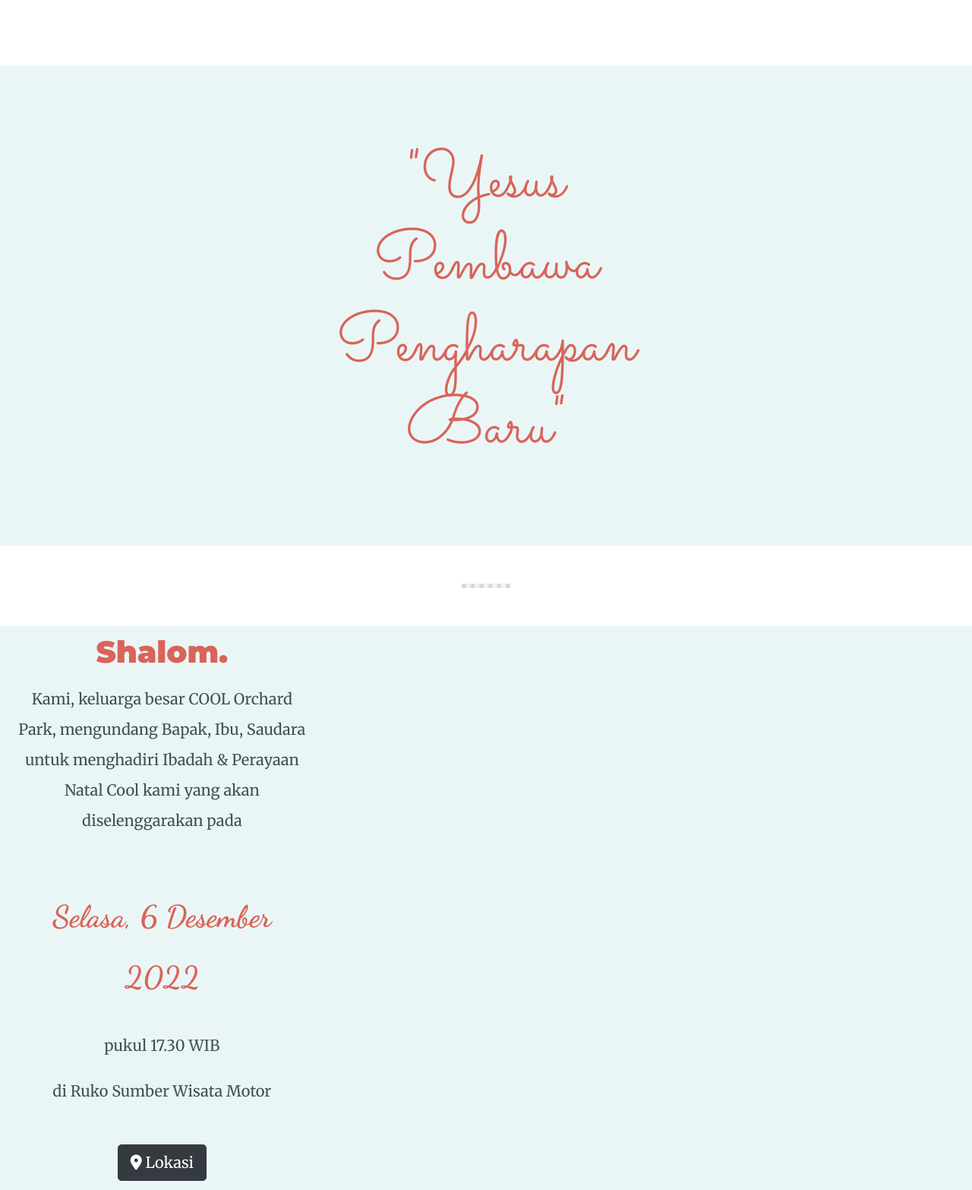
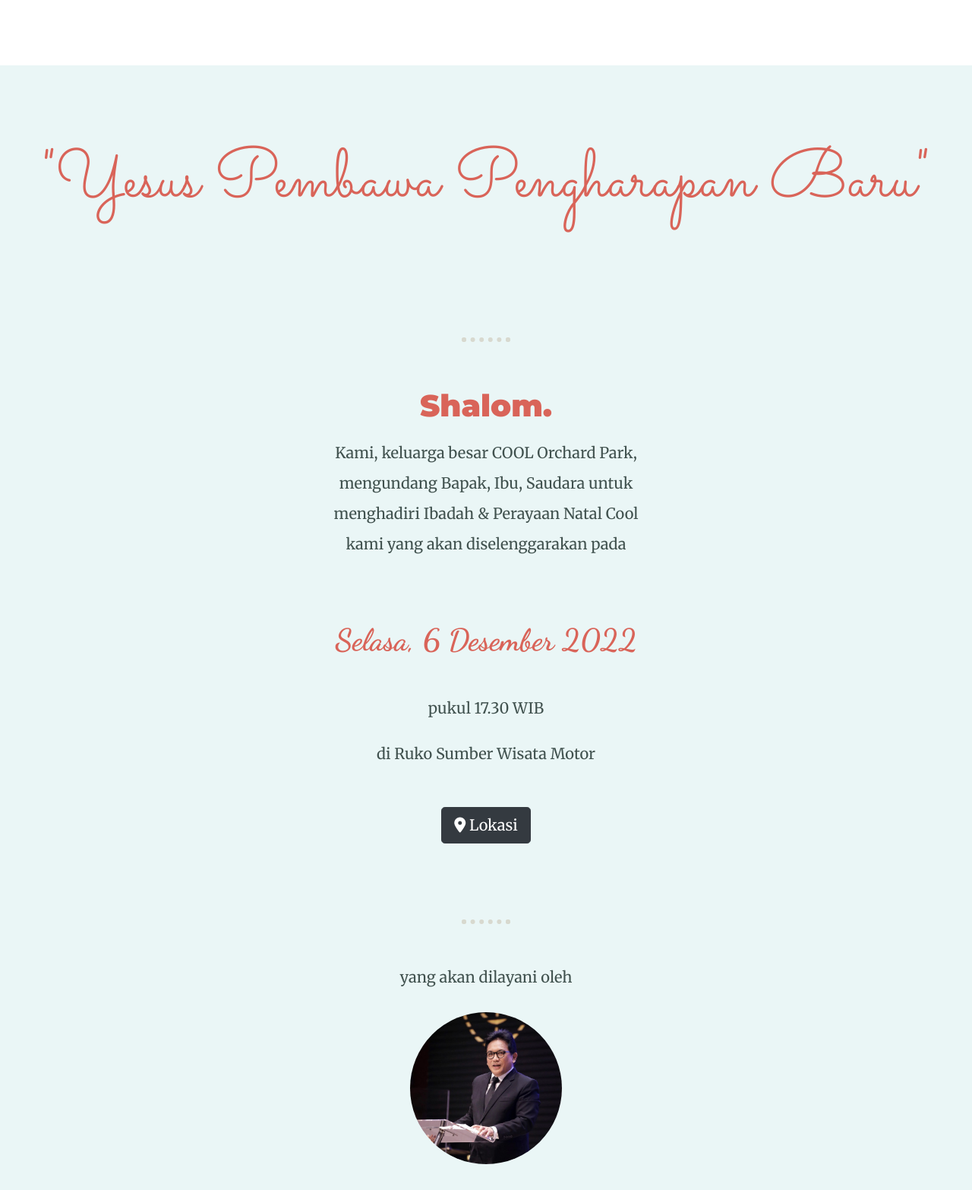
Before and after one commit to monambarita/natalorchardpark, a plain HTML site: page index.html in a window 1280 px wide. Shown: the part 1194-2760 px from the top of the page at 76% size. Drawn offline with nearby package versions, Linux system fonts and the light colour scheme; a web font is replaced by a local one.

Commit message:
Update index.html

```diff
--- a/index.html
+++ b/index.html
@@ -46,21 +46,17 @@
       </div>
   </div>
 
+
   <div class="invitation-section">
-   <div class="row">
-     <div class="col-lg-4 col-md-4"></div>
-
-     <div class="tema-natal col-lg-4 col-md-4">
+    <div class="tema-natal col-lg-12 col-md-4">
       <h1>"Yesus Pembawa Pengharapan Baru"</h1>
-     </div>
-
-     <div class="col-lg-4 col-md-4"></div>
-   </div>
     </div>
     <hr>
 
 
-  <div class="invitation-section">
+    <div class="row">
+      <div class="col-lg-4 col-md-4"></div>
+
       <div class="undangan col-lg-4 col-md-4">
         <h2>Shalom.</h2>
         <p>Kami, keluarga besar COOL Orchard Park, mengundang Bapak, Ibu, Saudara untuk menghadiri Ibadah & Perayaan Natal Cool kami yang akan diselenggarakan pada </p>
@@ -69,19 +65,18 @@
         <p class="tempat-undangan">di Ruko Sumber Wisata Motor</p>
         <a href="https://www.google.com/maps/place/Toko+Sumber+Wisata+Motor/@-2.9300889,104.6856349,17z/data=!3m1!4b1!4m5!3m4!1s0x2e3b74970d30d313:0x4671db2d3ff76411!8m2!3d-2.9300889!4d104.6856349?hl=en-AF" class="btn btn-dark btn-lg btn-info location-button" role="button"><i class="fa-solid fa-location-dot"></i>  Lokasi</a>
       </div>
+
+      <div class="col-lg-4 col-md-4"></div>
+    </div>
     <hr>
 
-
-     <div class="pembicara">
-       <div class="col-lg-4 col-md-4">
+    <div class="pembicara col-lg-12 col-md-6 col-sm-4">
       <p>yang akan dilayani oleh</p>
       <img class="circular-pic" src="images/paksapta.png" alt="pak-sapta">
       <h1 class="nama-pembicara">Pdt. Sapta Tandi</h1>
       <p class="closing-pembicara">Gembala GBI Musi Palem Indah Palembang</p>
       </div>
     </div>
-  </div>
-
 
     <div class="container-fluid white-section">
       <a href="https://wa.me/6281276666955"><i class="fa-brands fa-whatsapp"></i></a><p>contact us</p>
```
Lines whose indentation alone changed are shown as unchanged.
